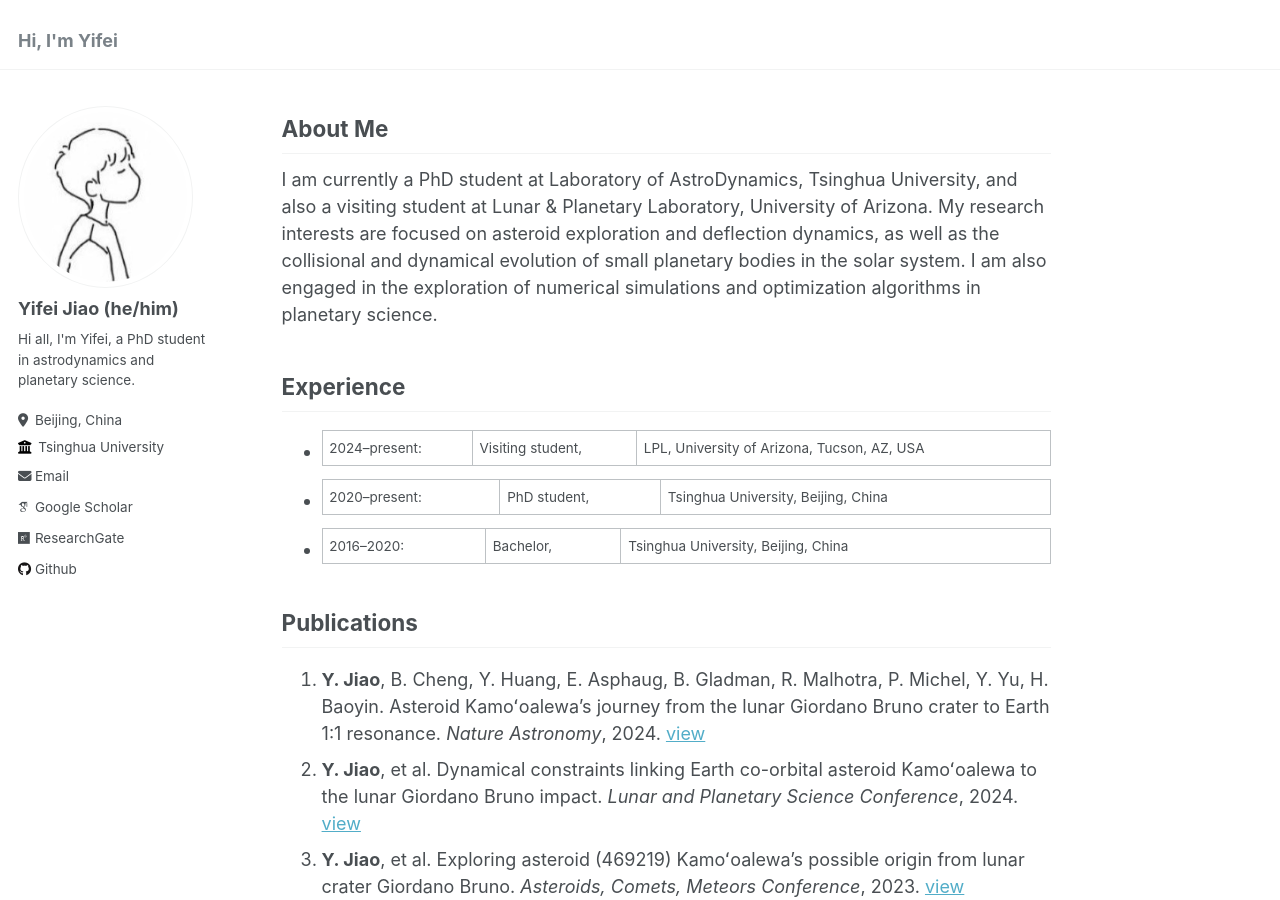
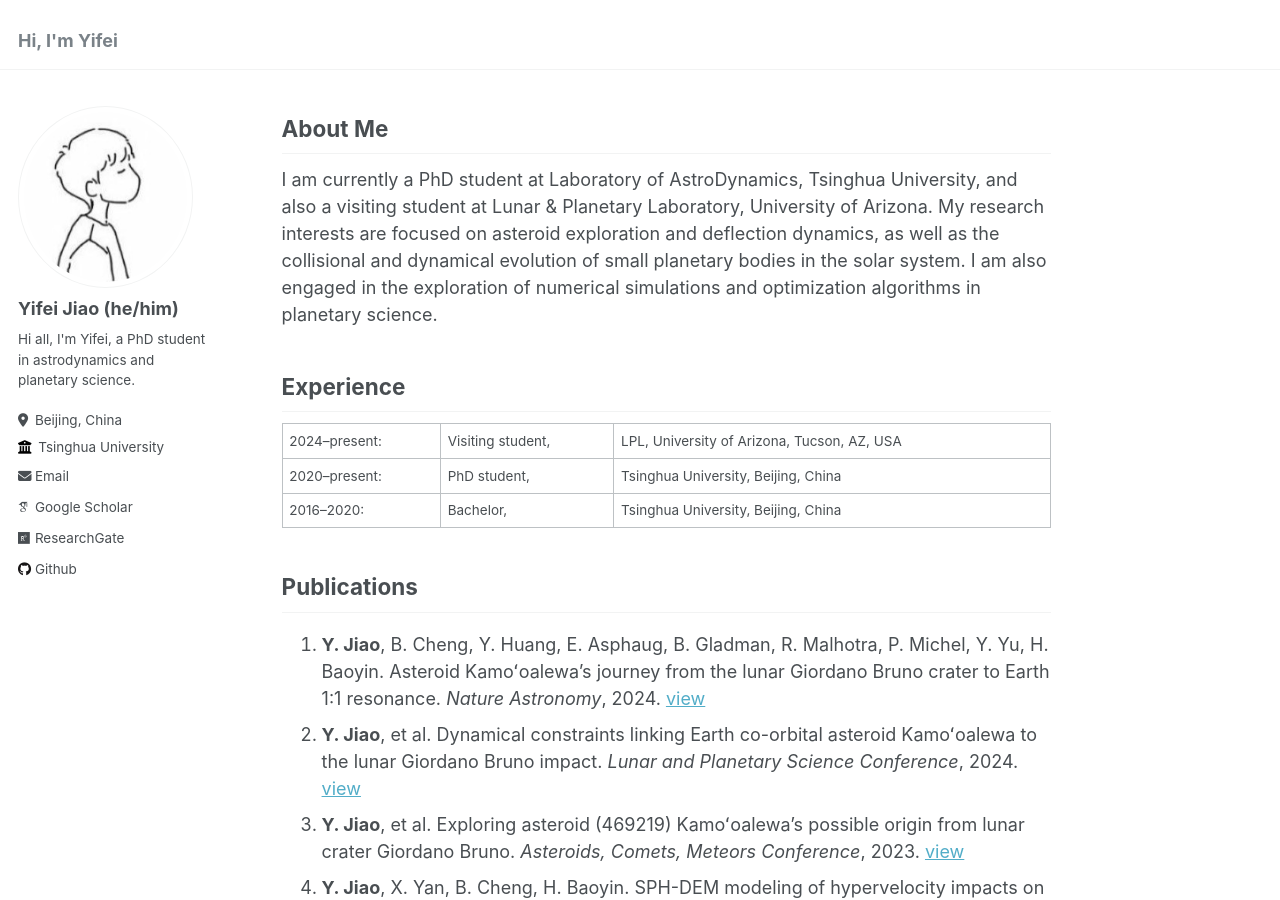
Before and after one commit to jiaoyf-thu/jiaoyf-thu.github.io, a Jekyll site: the page built from _pages/about.md, in a window 1280 px wide and 900 px high. Built offline with Jekyll 4.4.1, drawn with Linux system fonts in a browser that asks for light colours; some web fonts are replaced.

```diff
--- a/_pages/about.md
+++ b/_pages/about.md
@@ -13,9 +13,9 @@ I am currently a PhD student at Laboratory of AstroDynamics, Tsinghua University
 
 ## Experience
 
-+ 2024--present: | Visiting student, | LPL, University of Arizona, Tucson, AZ, USA
-+ 2020--present: | PhD student,      | Tsinghua University, Beijing, China
-+ 2016--2020:    | Bachelor,         | Tsinghua University, Beijing, China
+| 2024--present: | Visiting student, | LPL, University of Arizona, Tucson, AZ, USA|
+| 2020--present: | PhD student,      | Tsinghua University, Beijing, China|
+| 2016--2020:    | Bachelor,         | Tsinghua University, Beijing, China|
 
 ## Publications
 1. **Y. Jiao**, B. Cheng, Y. Huang, E. Asphaug, B. Gladman, R. Malhotra, P. Michel, Y. Yu, H. Baoyin. Asteroid Kamoʻoalewa's journey from the lunar Giordano Bruno crater to Earth 1:1 resonance. *Nature Astronomy*, 2024. [view](https://www.nature.com/articles/s41550-024-02258-z)
```
